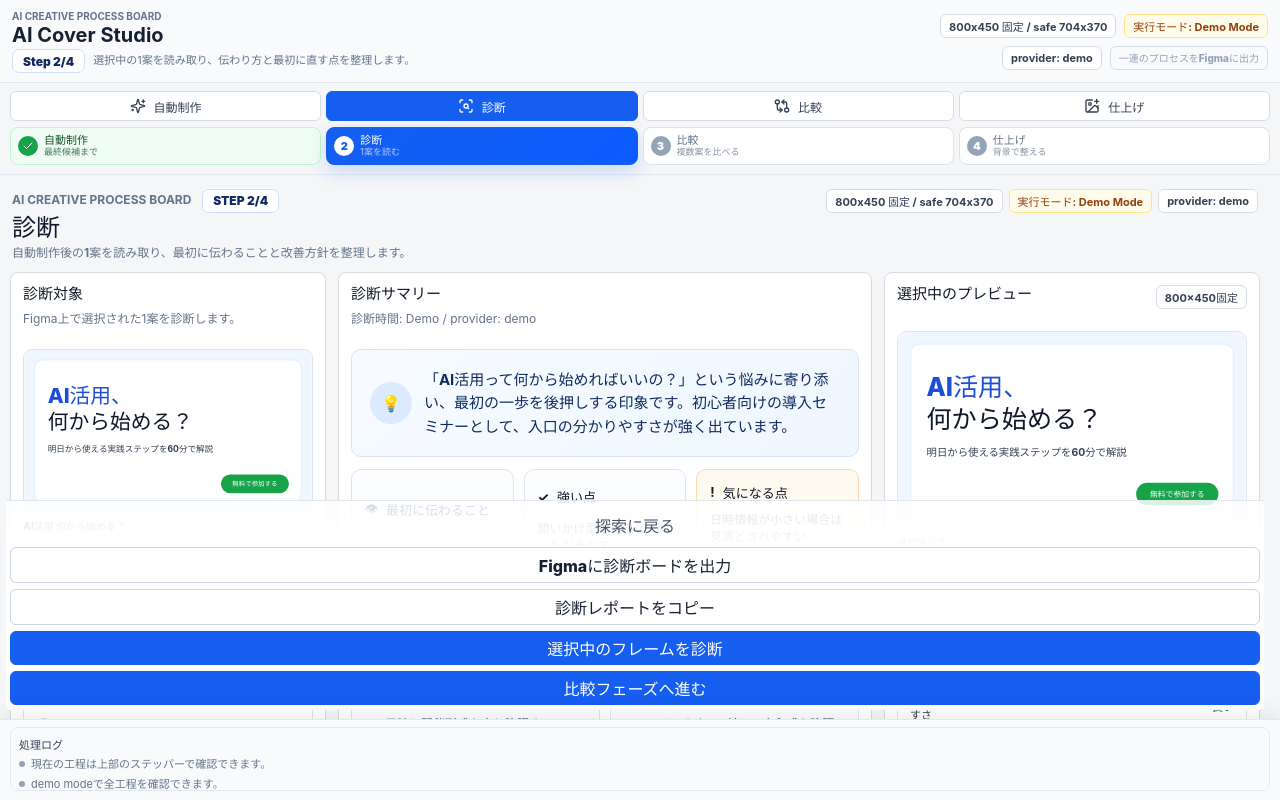
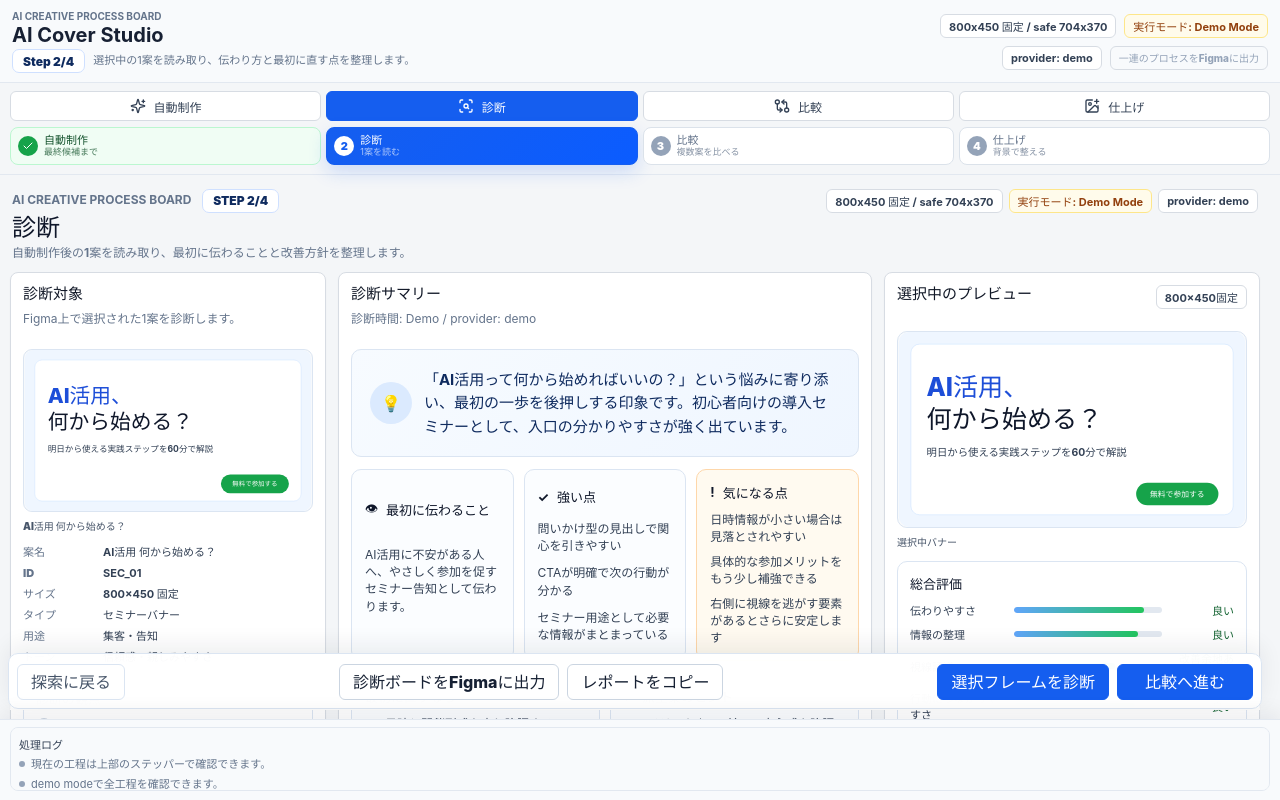
Before and after one commit to orimotest/Figmasuki, a React (Vite) app: page / in a window 1280 px wide. Both pictures are taken after a click on the button "診断". Built offline with nearby package versions, Linux system fonts and the light colour scheme.

Commit message:
Polish review action footer and SVG placement

```diff
--- a/src/plugin/code.ts
+++ b/src/plugin/code.ts
@@ -52,7 +52,7 @@ figma.ui.onmessage = async (rawMessage: unknown) => {
       await sleep(500);
       boards.push(await renderProcessStageBoard(message.payload, "refined_svgs", { x: startX + 3380, y: startY, zoom: false }));
       await sleep(350);
-      const nodes = placeProjectCandidates(message.payload, { x: startX + 3380, y: startY - 620 });
+      const nodes = placeProjectCandidates(message.payload, { x: startX + 3380, y: startY - 760 });
       figma.currentPage.selection = [...nodes, ...boards];
       figma.viewport.scrollAndZoomIntoView([...nodes, ...boards]);
       postToUi({
@@ -124,7 +124,7 @@ function placeProjectCandidates(project: ProjectData, position?: { x: number; y:
 
 function placeSvgCandidates(items: Array<{ svg: string; name?: string }>, position?: { x: number; y: number }) {
   const startX = position?.x ?? figma.viewport.center.x - 400;
-  const startY = position?.y ?? figma.viewport.center.y - 225;
+  const startY = position?.y ?? figma.viewport.center.y - 340;
   return items.map((item, index) =>
     createSvgNode(item.svg, item.name, {
       x: startX + index * 900,
--- a/src/styles/app.css
+++ b/src/styles/app.css
@@ -680,6 +680,26 @@ input {
   color: #64748b;
   font-size: 12px;
   font-weight: 700;
+}
+
+.review-screen h2,
+.review-screen h3,
+.review-screen button,
+.review-card dt,
+.review-card dd,
+.insight-card h3,
+.section-header h2 {
+  line-break: strict;
+  word-break: keep-all;
+}
+
+.review-screen p,
+.review-screen li,
+.review-info-list dd,
+.insight-card li,
+.insight-hero strong {
+  line-break: strict;
+  overflow-wrap: anywhere;
 }
 
 .step-pill {
@@ -1179,6 +1199,57 @@ input {
   background: linear-gradient(to bottom, rgba(255, 255, 255, 0.84), #ffffff 28%);
 }
 
+.review-action-bar {
+  grid-template-columns: minmax(92px, auto) minmax(260px, 1fr) minmax(260px, auto);
+  align-items: center;
+  gap: 10px;
+  margin: 4px -2px -2px;
+  padding: 10px 8px 8px;
+  border: 1px solid #dbe5f2;
+  border-radius: 10px;
+  background: rgba(255, 255, 255, 0.98);
+  box-shadow: 0 -8px 22px rgba(15, 23, 42, 0.07);
+}
+
+.action-group {
+  display: flex;
+  align-items: center;
+  gap: 8px;
+  min-width: 0;
+}
+
+.action-group-left {
+  justify-content: flex-start;
+}
+
+.action-group-center {
+  justify-content: center;
+}
+
+.action-group-right {
+  justify-content: flex-end;
+}
+
+.review-action-bar button {
+  width: auto;
+  min-width: 112px;
+  min-height: 36px;
+  margin-top: 0;
+  padding: 0 13px;
+  white-space: nowrap;
+  line-height: 1;
+}
+
+.review-action-bar .primary-button {
+  min-width: 136px;
+}
+
+.review-action-bar .ghost-button {
+  min-width: 92px;
+  border: 1px solid #dbe5f2;
+  background: #ffffff;
+}
+
 .action-bar .secondary-button,
 .action-bar .ghost-button {
   margin-top: 0;
@@ -2084,6 +2155,24 @@ input {
     margin: 0 10px 8px;
   }
 
+  .review-action-bar {
+    grid-template-columns: 1fr;
+  }
+
+  .action-group,
+  .action-group-left,
+  .action-group-center,
+  .action-group-right {
+    justify-content: stretch;
+  }
+
+  .review-action-bar button {
+    flex: 1 1 0;
+    min-width: 0;
+    padding: 0 8px;
+    font-size: 11px;
+  }
+
   .panel {
     padding: 10px;
   }
@@ -2159,6 +2248,15 @@ input {
     padding: 5px 8px 7px;
   }
 
+  .review-action-bar {
+    padding: 8px 6px 6px;
+  }
+
+  .review-action-bar button {
+    min-height: 32px;
+    font-size: 11px;
+  }
+
   .app-header h1 {
     font-size: 17px;
   }
--- a/src/ui/components/ActionBar.tsx
+++ b/src/ui/components/ActionBar.tsx
@@ -2,8 +2,9 @@ import type { ReactNode } from "react";
 
 type ActionBarProps = {
   children: ReactNode;
+  className?: string;
 };
 
-export function ActionBar({ children }: ActionBarProps) {
-  return <div className="action-bar">{children}</div>;
+export function ActionBar({ children, className }: ActionBarProps) {
+  return <div className={className ? `action-bar ${className}` : "action-bar"}>{children}</div>;
 }
--- a/src/ui/screens/CompareScreen.tsx
+++ b/src/ui/screens/CompareScreen.tsx
@@ -157,14 +157,20 @@ export function CompareScreen({ providers, projectData, onProjectData, onCompari
         </section>
       </div>
 
-      <ActionBar>
-        <button className="ghost-button" type="button" onClick={() => window.dispatchEvent(new CustomEvent("CHANGE_APP_TAB", { detail: "Diagnose" }))}>診断フェーズに戻る</button>
-        <button className="secondary-button" type="button" onClick={handleRenderCompareBoard}>Figmaに比較ボードを出力</button>
-        <button className="secondary-button" type="button" onClick={handleCopyReport}>比較レポートをコピー</button>
-        <button className="primary-button" type="button" onClick={handleCompareSelectedFrames}>{isComparing ? "比較中..." : "選択中の案を比較"}</button>
-        <button className="primary-button" type="button" onClick={() => onSendToFinish(display.brief)}>仕上げフェーズへ進む</button>
+      <StatusLog entries={statusLogs.slice(-4)} />
+      <ActionBar className="review-action-bar">
+        <div className="action-group action-group-left">
+          <button className="ghost-button" type="button" onClick={() => window.dispatchEvent(new CustomEvent("CHANGE_APP_TAB", { detail: "Diagnose" }))}>診断に戻る</button>
+        </div>
+        <div className="action-group action-group-center">
+          <button className="secondary-button" type="button" onClick={handleRenderCompareBoard}>比較ボードをFigmaに出力</button>
+          <button className="secondary-button" type="button" onClick={handleCopyReport}>レポートをコピー</button>
+        </div>
+        <div className="action-group action-group-right">
+          <button className="primary-button" type="button" onClick={handleCompareSelectedFrames}>{isComparing ? "比較中..." : "選択案を比較"}</button>
+          <button className="primary-button" type="button" onClick={() => onSendToFinish(display.brief)}>仕上げへ進む</button>
+        </div>
       </ActionBar>
-      <StatusLog entries={statusLogs.slice(-4)} />
     </div>
   );
 }
--- a/src/ui/screens/DiagnoseScreen.tsx
+++ b/src/ui/screens/DiagnoseScreen.tsx
@@ -157,14 +157,20 @@ export function DiagnoseScreen({ providers, projectData, onProjectData, onDiagno
         </section>
       </div>
 
-      <ActionBar>
-        <button className="ghost-button" type="button" onClick={() => window.dispatchEvent(new CustomEvent("CHANGE_APP_TAB", { detail: "Explore" }))}>探索に戻る</button>
-        <button className="secondary-button" type="button" onClick={handleRenderDiagnosisBoard}>Figmaに診断ボードを出力</button>
-        <button className="secondary-button" type="button" onClick={handleCopyReport}>診断レポートをコピー</button>
-        <button className="primary-button" type="button" onClick={handleDiagnoseSelectedFrame}>{isDiagnosing ? "診断中..." : "選択中のフレームを診断"}</button>
-        <button className="primary-button" type="button" onClick={() => window.dispatchEvent(new CustomEvent("CHANGE_APP_TAB", { detail: "Compare" }))}>比較フェーズへ進む</button>
+      <StatusLog entries={statusLogs.slice(-4)} />
+      <ActionBar className="review-action-bar">
+        <div className="action-group action-group-left">
+          <button className="ghost-button" type="button" onClick={() => window.dispatchEvent(new CustomEvent("CHANGE_APP_TAB", { detail: "Explore" }))}>探索に戻る</button>
+        </div>
+        <div className="action-group action-group-center">
+          <button className="secondary-button" type="button" onClick={handleRenderDiagnosisBoard}>診断ボードをFigmaに出力</button>
+          <button className="secondary-button" type="button" onClick={handleCopyReport}>レポートをコピー</button>
+        </div>
+        <div className="action-group action-group-right">
+          <button className="primary-button" type="button" onClick={handleDiagnoseSelectedFrame}>{isDiagnosing ? "診断中..." : "選択フレームを診断"}</button>
+          <button className="primary-button" type="button" onClick={() => window.dispatchEvent(new CustomEvent("CHANGE_APP_TAB", { detail: "Compare" }))}>比較へ進む</button>
+        </div>
       </ActionBar>
-      <StatusLog entries={statusLogs.slice(-4)} />
     </div>
   );
 }
--- a/src/ui/screens/FinishScreen.tsx
+++ b/src/ui/screens/FinishScreen.tsx
@@ -179,14 +179,20 @@ export function FinishScreen({ providers, backgroundBrief, comparisonResult, pro
         </section>
       </div>
 
-      <ActionBar>
-        <button className="ghost-button" type="button" onClick={() => window.dispatchEvent(new CustomEvent("CHANGE_APP_TAB", { detail: "Compare" }))}>比較フェーズに戻る</button>
-        <button className="secondary-button" type="button" onClick={handleRenderFinishBoard}>Figmaに仕上げボードを出力</button>
-        <button className="secondary-button" type="button" onClick={handleCopyBrief}>background briefをコピー</button>
-        <button className="primary-button" type="button" disabled={isGenerating} onClick={handleGenerateBackground}>{isGenerating ? "生成中..." : "背景3案を生成"}</button>
-        <button className="primary-button" type="button" disabled={!activeResult || isApplying} onClick={handleApplyBackground}>{isApplying ? "反映中..." : "Final Candidateを確定"}</button>
+      <StatusLog entries={statusLogs.slice(-4)} />
+      <ActionBar className="review-action-bar">
+        <div className="action-group action-group-left">
+          <button className="ghost-button" type="button" onClick={() => window.dispatchEvent(new CustomEvent("CHANGE_APP_TAB", { detail: "Compare" }))}>比較に戻る</button>
+        </div>
+        <div className="action-group action-group-center">
+          <button className="secondary-button" type="button" onClick={handleRenderFinishBoard}>仕上げボードをFigmaに出力</button>
+          <button className="secondary-button" type="button" onClick={handleCopyBrief}>briefをコピー</button>
+        </div>
+        <div className="action-group action-group-right">
+          <button className="primary-button" type="button" disabled={isGenerating} onClick={handleGenerateBackground}>{isGenerating ? "生成中..." : "背景3案を生成"}</button>
+          <button className="primary-button" type="button" disabled={!activeResult || isApplying} onClick={handleApplyBackground}>{isApplying ? "反映中..." : "Final候補を確定"}</button>
+        </div>
       </ActionBar>
-      <StatusLog entries={statusLogs.slice(-4)} />
     </div>
   );
 }
```
Also changed, not shown: 4 other files (tests, documents, lock files or other folders).
